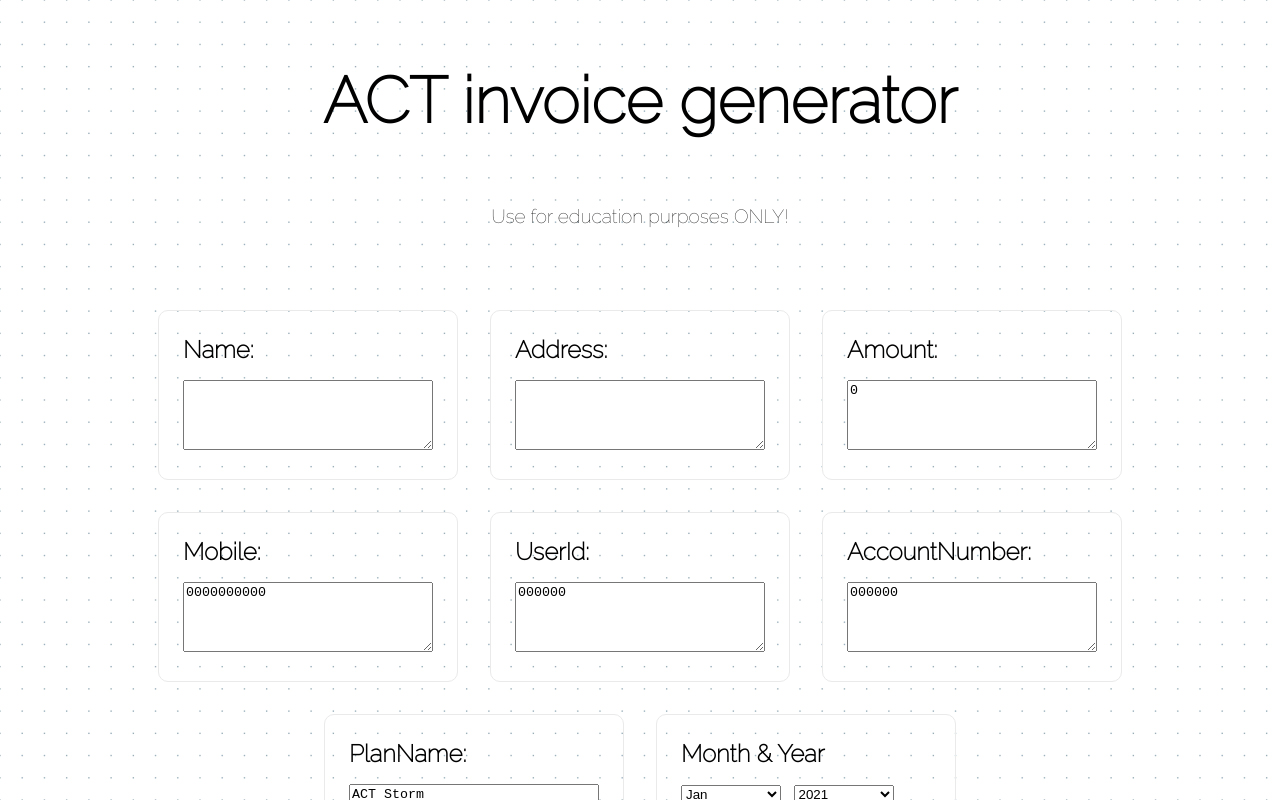
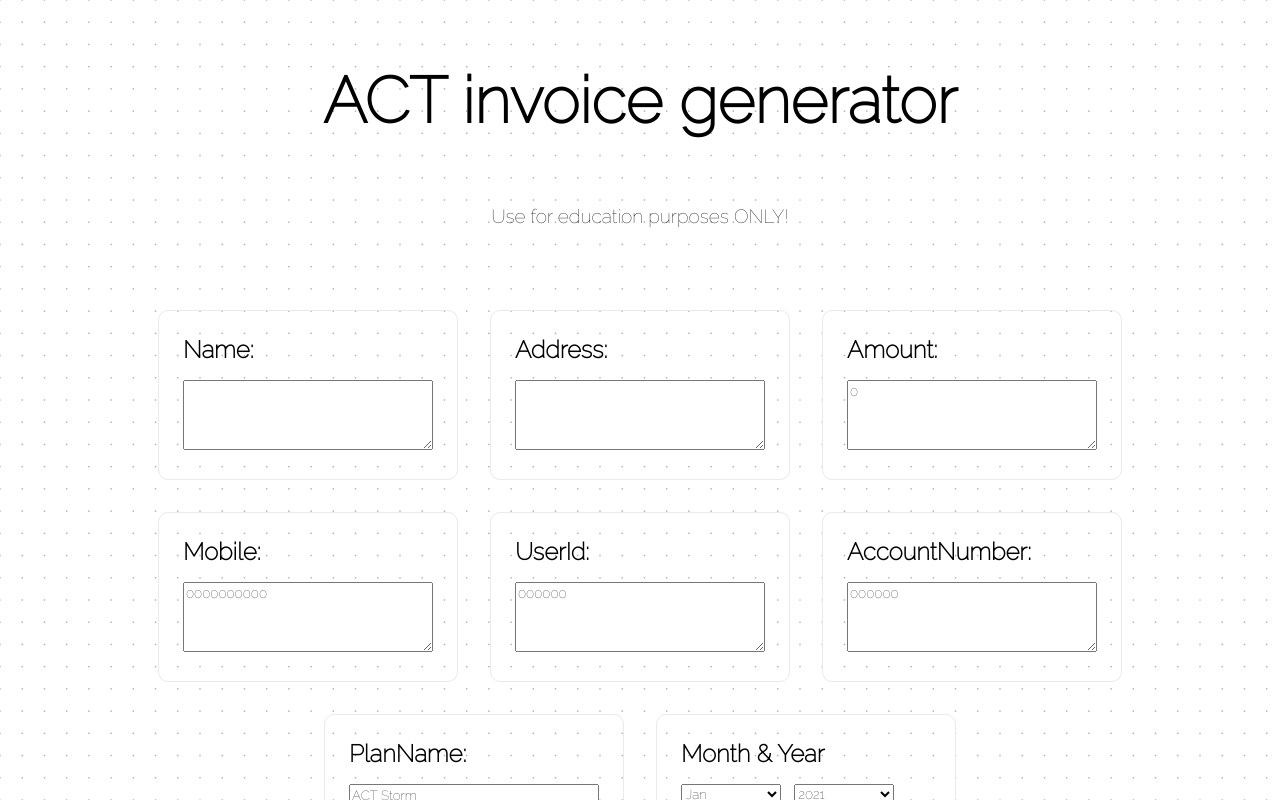
Before and after one commit to Jeevan-Kishore/invoice-generator, a Next.js app: page / in a window 1280 px wide. Shown: the top 800 px of the page. Built offline with nearby package versions, Linux system fonts and the light colour scheme.

Commit message:
refactor css font

```diff
--- a/styles/globals.css
+++ b/styles/globals.css
@@ -2,7 +2,6 @@ html,
 body {
   padding: 0;
   margin: 0;
-  font-family: 'Raleway', sans-serif;
   background-image: url("../public/dot-grid.png");
   background-repeat: repeat;
 }
@@ -14,4 +13,5 @@ a {
 
 * {
   box-sizing: border-box;
+  font-family: 'Raleway', sans-serif;
 }
```
